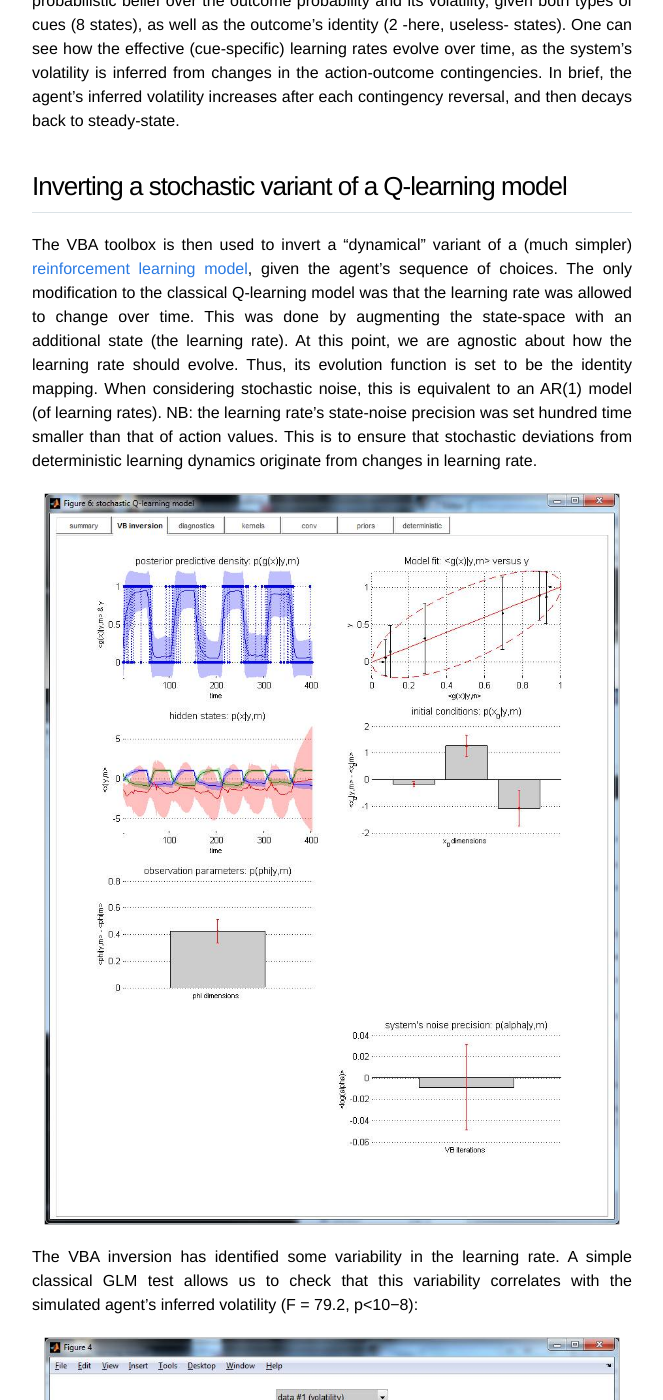
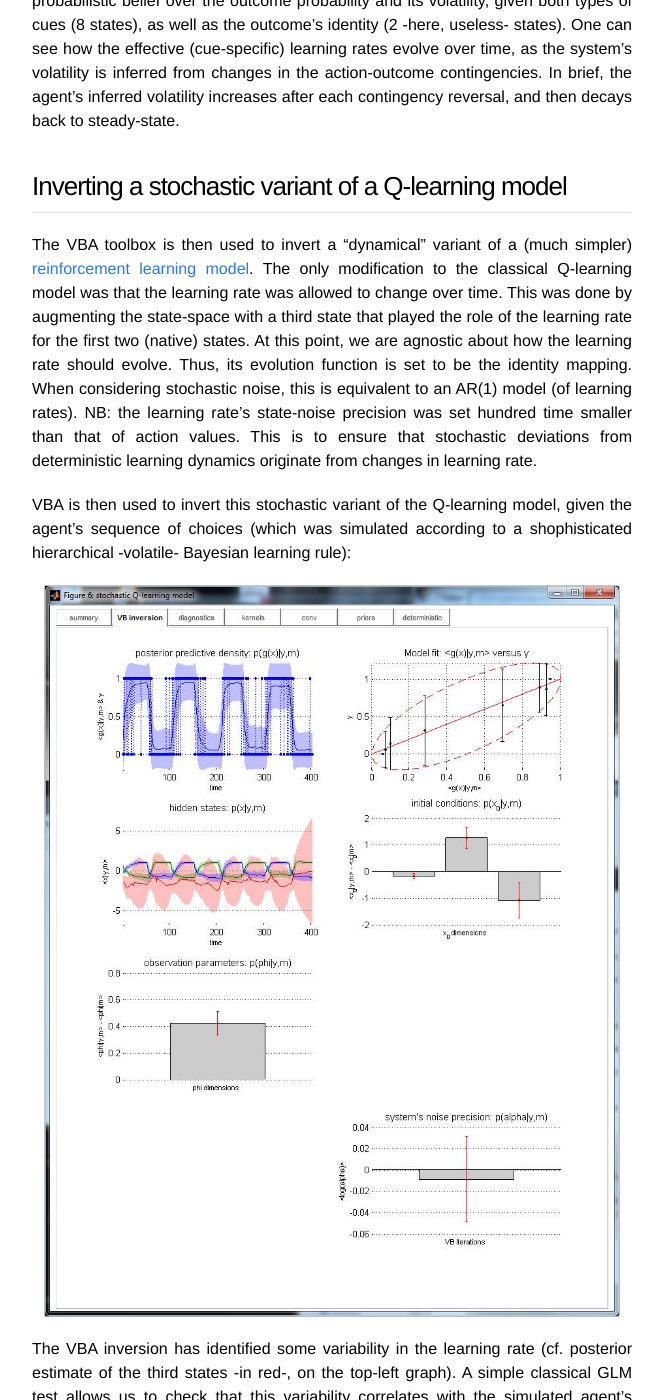
Before and after one commit to MBB-team/VBA-toolbox, a Jekyll site: the page built from _wiki/Volterra-decomposition.md, in a window 1280 px wide and 1400 px high, scrolled down 3876 px. Shown: the whole window, without its empty margins (308-971 px from the left). Built offline with Jekyll 4.4.1, drawn with Linux system fonts in a browser that asks for light colours; nearby versions of some CDN libraries; formulas are drawn with MathJax 3; some of the changed text lies outside the part shown.

Commit message:
Update Volterra-decomposition.md

```diff
--- a/_wiki/Volterra-decomposition.md
+++ b/_wiki/Volterra-decomposition.md
@@ -81,15 +81,19 @@ Hidden states of this model include the mean and variance of the agent's probabi
 
 ## Inverting a stochastic variant of a Q-learning model
 
-The VBA toolbox is then used to invert a “dynamical” variant of a (much simpler) [reinforcement learning model]({{ site.baseurl }}/wiki/Reinforcement-learning), given the agent's sequence of choices. The only modification to the classical Q-learning model was that the learning rate was allowed to change over time. This was done by augmenting the state-space with an additional state (the learning rate). At this point, we are agnostic about how the learning rate should evolve. Thus, its evolution function is set to be the identity mapping. When considering stochastic noise, this is equivalent to an AR(1) model (of learning rates). NB: the learning rate's state-noise precision was set hundred time smaller than that of action values. This is to ensure that stochastic deviations from deterministic learning dynamics originate from changes in learning rate.
+The VBA toolbox is then used to invert a “dynamical” variant of a (much simpler) [reinforcement learning model]({{ site.baseurl }}/wiki/Reinforcement-learning). The only modification to the classical Q-learning model was that the learning rate was allowed to change over time. This was done by augmenting the state-space with a third state that played the role of the learning rate for the first two (native) states. At this point, we are agnostic about how the learning rate should evolve. Thus, its evolution function is set to be the identity mapping. When considering stochastic noise, this is equivalent to an AR(1) model (of learning rates). NB: the learning rate's state-noise precision was set hundred time smaller than that of action values. This is to ensure that stochastic deviations from deterministic learning dynamics originate from changes in learning rate.
+
+
+VBA is then used to invert this stochastic variant of the Q-learning model, given the agent's sequence of choices (which was simulated according to a shophisticated hierarchical -volatile- Bayesian learning rule):
+
 
 ![]({{ site.baseurl }}/images/wiki/volterra/invQlearning.jpg)
 
-The VBA inversion has identified some variability in the learning rate. A simple classical GLM test allows us to check that this variability correlates with the simulated agent's inferred volatility (F = 79.2, p<10−8):
+The VBA inversion has identified some variability in the learning rate (cf. posterior estimate of the third states -in red-, on the top-left graph). A simple classical GLM test allows us to check that this variability correlates with the simulated agent's inferred volatility (F = 79.2, p<10−8):
 
 ![]({{ site.baseurl }}/images/wiki/volterra/glm_test.jpg)
 
-> This is the graphical output of `GLM_contrast.m`, where the design matrix has been set with the simulated agent's volatility estimate (plus a constant term). This [this page]({{ site.baseurl }}/wiki/statistical-models) for more details regarding this statistical tool.
+> This is the graphical output of `GLM_contrast.m`, where the design matrix has been set with the simulated agent's volatility estimate (plus a constant term). See [this page]({{ site.baseurl }}/wiki/statistical-models) for more details regarding this statistical tool.
 
 In brief, the VBA estimate of learning rate time series matches the trial-by-trial simulated agent's learning rate. This is reassuring, as the problem of estimating learning rates' stochastic dynamics from observed choices is not a priori trivial.
 
```
